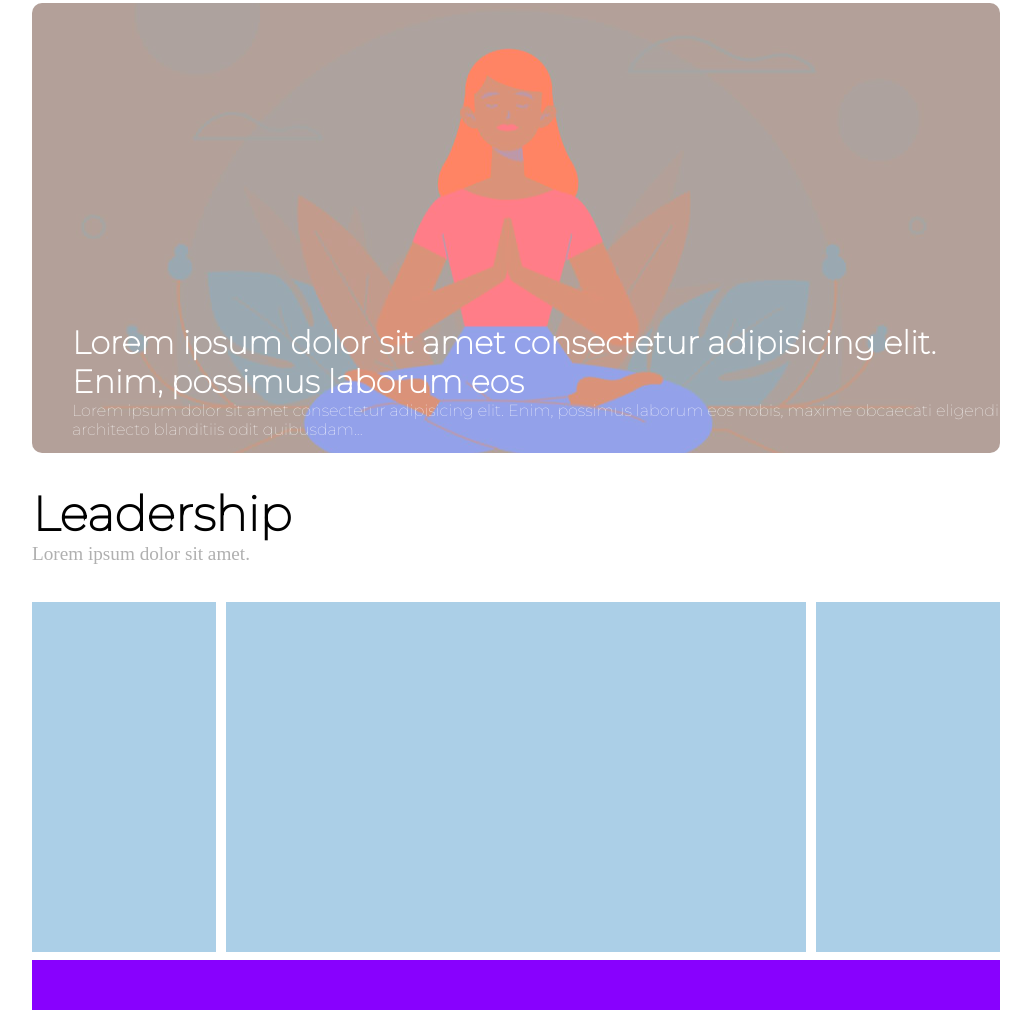
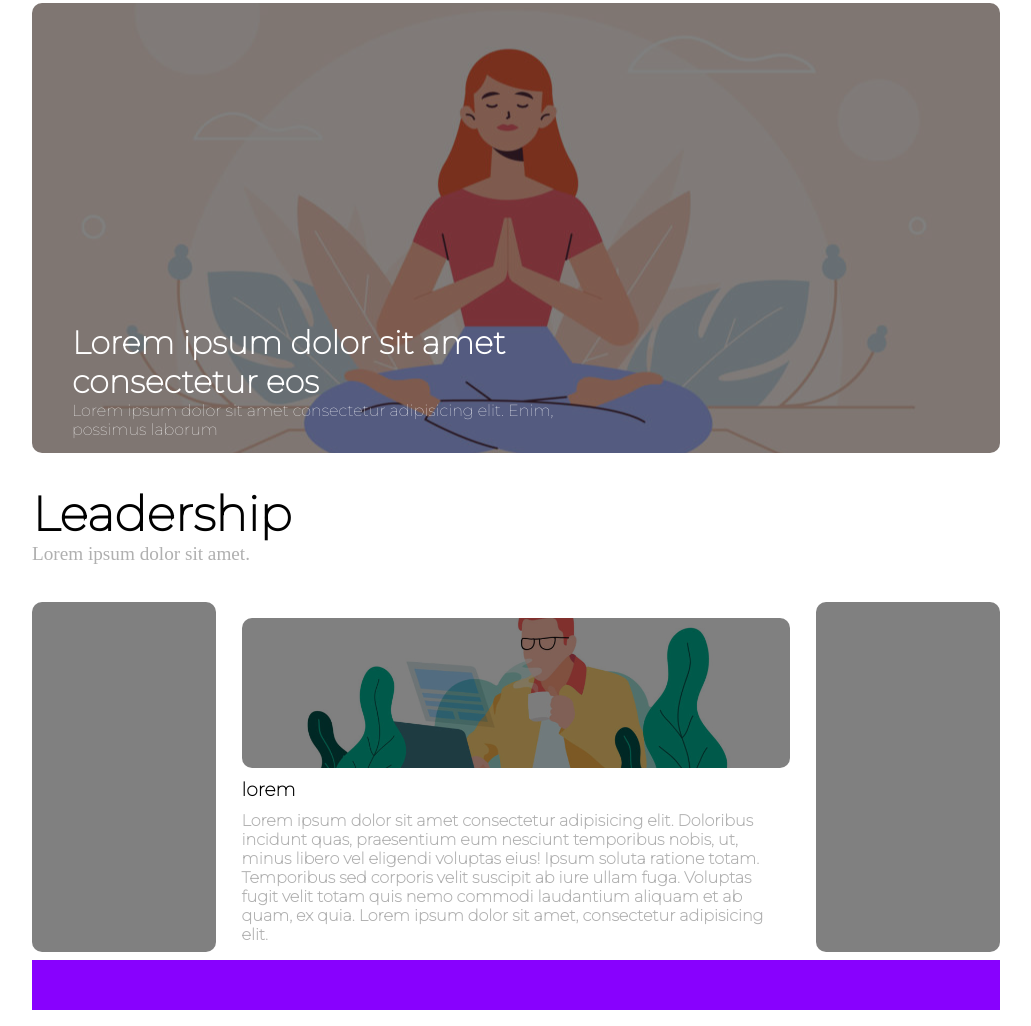
Before and after one commit to NicolaL95/htmlcss-wp, a plain HTML site: page index.html in a window 1280 px wide. Shown: the part 201-1227 px from the top of the page, without its empty margins (124-1155 px from the left). Drawn offline with Linux system fonts and the light colour scheme.

Commit message:
Sidebar main

```diff
--- a/index.html
+++ b/index.html
@@ -27,14 +27,11 @@
         <section class="centercontent">
             <div class="image"></div>
             <div class="desc_image">
-                <p class="desc_main"> <strong>Lorem ipsum dolor sit amet consectetur adipisicing elit. Enim, possimus
-                        laborum
+                <p class="desc_main"> <strong>Lorem ipsum dolor sit amet consectetur
                         eos </strong>
                 </p>
                 <p class="desc_dett"> Lorem ipsum dolor sit amet consectetur adipisicing elit. Enim, possimus laborum
-                    eos
-                    nobis, maxime
-                    obcaecati eligendi architecto blanditiis odit quibusdam...
+
                 </p>
             </div>
         </section>
@@ -45,13 +42,23 @@
 
             </section>
 
-            <aside class="sidebar">
+            <aside class="sidebar_1">
+
+            </aside>
+
+            <aside class="sidebar_2">
 
             </aside>
             <!-- /.sidebar -->
 
             <section class="maincontent">
-
+                <div class="maincontent_background"></div>
+                <h3>lorem</h3>
+                <p>Lorem ipsum dolor sit amet consectetur adipisicing elit. Doloribus incidunt quas, praesentium eum
+                    nesciunt temporibus nobis, ut, minus libero vel eligendi voluptas eius! Ipsum soluta ratione totam.
+                    Temporibus sed corporis velit suscipit ab iure ullam fuga. Voluptas fugit velit totam quis nemo
+                    commodi laudantium aliquam et ab quam, ex quia. Lorem ipsum dolor sit amet, consectetur adipisicing
+                    elit.</p>
             </section>
             <!-- /.maincontent -->
 
--- a/style.css
+++ b/style.css
@@ -34,6 +34,8 @@ body {
     padding-top: 20rem;
      font-family: 'Montserrat', sans-serif;
      color: white;
+       max-width: 500px;
+       padding-bottom: 30px;
 }
 
 .desc_main{
@@ -45,9 +47,9 @@ body {
      margin-bottom: 2rem;
      background-position: center;
       background-image: url("./img/banner.jpg");
-        background-color: rgb(168, 164, 164);
       border-radius:10px;
-      background-blend-mode: color;
+      background-blend-mode: multiply;
+      background-color: gray;
 }
 
 
@@ -64,7 +66,6 @@ body {
     font-size: 3rem;
     font-family: 'Montserrat', sans-serif;
     font-weight: 1500;
-
 }
 
 .centertitle_desc{
@@ -90,7 +91,7 @@ body {
    word-spacing: 15px;
 }
 
-.sidebar {
+.sidebar_1,.sidebar_2 {
     background-color: #ABCFE7;
     width: 19%;
 
@@ -98,14 +99,49 @@ body {
 }
 
 .maincontent {
-    background-color: #ABCFE7;
     width: 60%;
     margin-left: 1%;
     margin-right: 1%;
+
+
+
 }
 
-.sidebar, .maincontent {
+.maincontent_background{
+    background-image: url(./img/banner-2.jpg);
+    height: 150px;
+    margin-bottom: 0px;
+
+}
+
+.maincontent_background,.sidebar_1,.sidebar_2{
+    background-position: center;
+    background-size: cover;
+     background-blend-mode: multiply;
+      background-color: gray;
+    border-radius:10px;
+
+}
+
+.maincontent > h3{
+    margin: 10px 0;
+    font-family: 'Montserrat', sans-serif;
+    font-weight: 1000;
+}
+
+.maincontent > p{
+    color: #B0B0B0;
+    font-family: 'Montserrat', sans-serif;
+    font-weight:1000;
+}
+
+.sidebar_1, .maincontent {
     float: left;
+    padding: 1rem;
+    height: 350px;
+}
+.sidebar_2{
+     float: right;
     padding: 1rem;
     height: 350px;
 }
```
